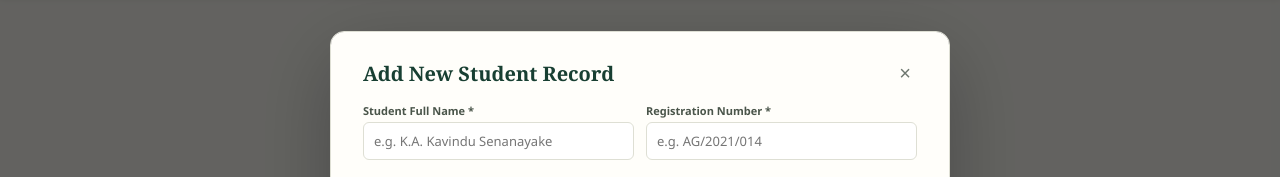
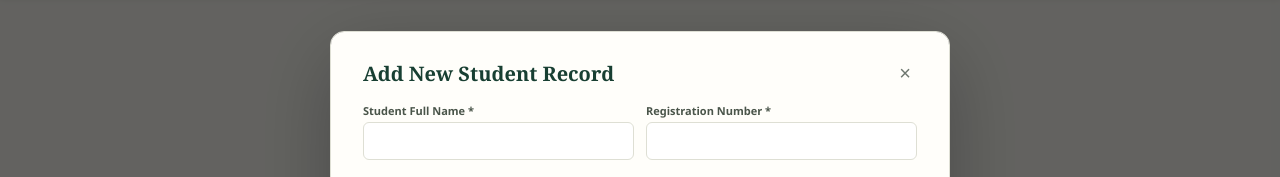
Before and after one commit to INDUNIL2002/abm-results-desk, a website: page admin.html in a window 1280 px wide. Both pictures are taken after a click on the button "➕ Add Student". Shown: the part 76-253 px from the top of the page. Drawn offline with Linux system fonts and the light colour scheme; files whose address does not match are found by name.

Commit message:
Remove placeholder hints from Student Name and Index Number inputs

```diff
--- a/admin.html
+++ b/admin.html
@@ -386,11 +386,11 @@
       <div class="form-grid-2">
         <div class="form-group">
           <label for="m-name">Student Full Name *</label>
-          <input type="text" id="m-name" required placeholder="e.g. K.A. Kavindu Senanayake">
+          <input type="text" id="m-name" required>
         </div>
         <div class="form-group">
           <label for="m-reg">Registration Number *</label>
-          <input type="text" id="m-reg" required placeholder="e.g. AG/2021/014">
+          <input type="text" id="m-reg" required>
         </div>
       </div>
       <div class="form-grid-2">
```
Also changed, not shown: admin/index.html (+2 -2 lines), dist/admin.html, dist/admin/index.html, dist/index.html.
